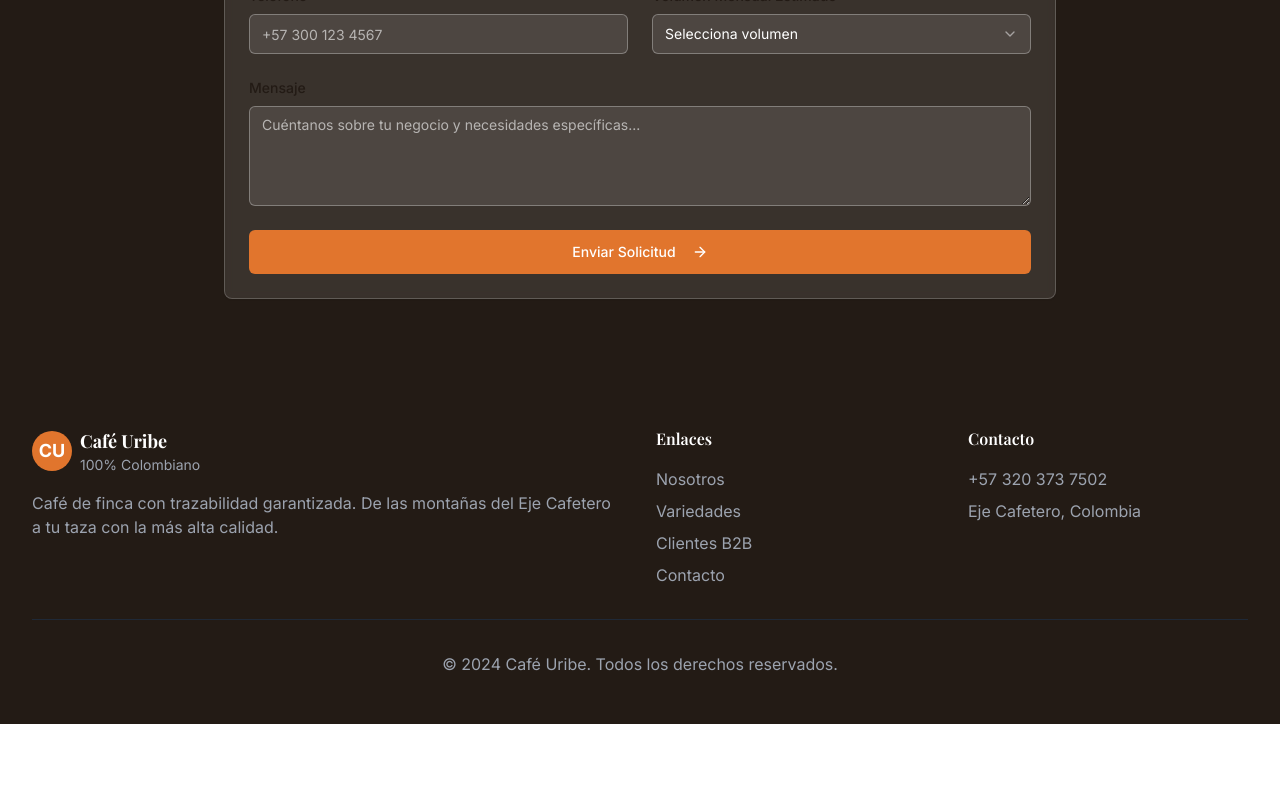
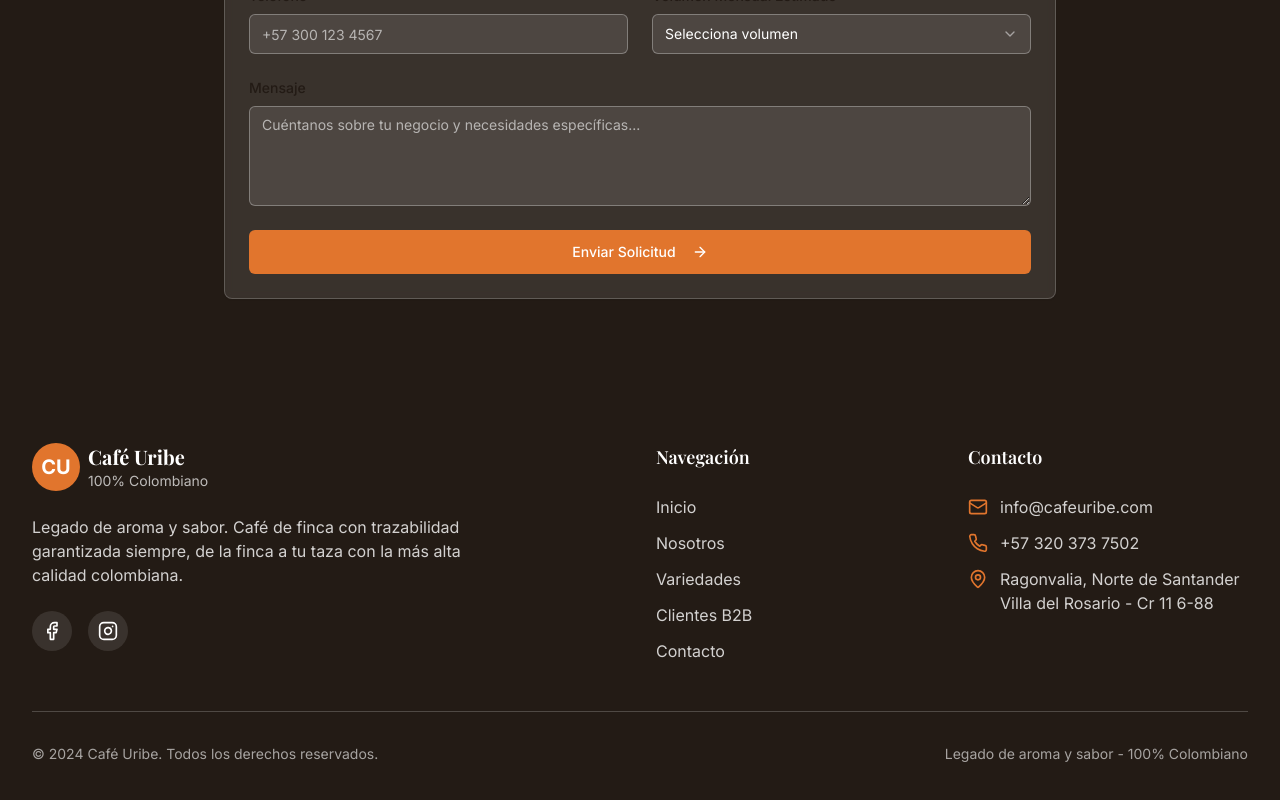
Before and after one commit to juan2004pablo/cafe-uribe, a React (Vite) app: page /clientes-b2b in a window 1280 px wide. Shown: the part 2923-3723 px from the top of the page. Before the commit the page ends 3647 px from the top, so only its background shows below. Built offline with nearby package versions, Linux system fonts and the light colour scheme.

Commit message:
Code edited in Lovable Code Editor
Edited UI in Lovable

```diff
--- a/src/components/Footer.tsx
+++ b/src/components/Footer.tsx
@@ -1,46 +1,99 @@
+
+import { Link } from 'react-router-dom';
+import { Facebook, Instagram, Mail, Phone, MapPin } from 'lucide-react';
 
 const Footer = () => {
   return (
-    <footer className="bg-coffee-brown text-white py-12">
-      <div className="max-w-7xl mx-auto px-4 sm:px-6 lg:px-8">
-        <div className="grid grid-cols-1 md:grid-cols-4 gap-8">
-          <div className="col-span-1 md:col-span-2">
-            <div className="flex items-center space-x-2 mb-4">
-              <div className="w-10 h-10 bg-coffee-orange rounded-full flex items-center justify-center">
-                <span className="text-white font-bold text-lg">CU</span>
+    <footer className="bg-coffee-brown text-white">
+      <div className="max-w-7xl mx-auto px-4 sm:px-6 lg:px-8 py-16">
+        <div className="grid grid-cols-1 md:grid-cols-2 lg:grid-cols-4 gap-8">
+          {/* Logo y descripción */}
+          <div className="lg:col-span-2">
+            <div className="flex items-center space-x-2 mb-6">
+              <div className="w-12 h-12 bg-coffee-orange rounded-full flex items-center justify-center">
+                <span className="text-white font-bold text-xl">CU</span>
               </div>
-              <div>
-                <h3 className="font-bold text-lg">Café Uribe</h3>
-                <p className="text-sm text-gray-400">100% Colombiano</p>
+              <div className="flex flex-col">
+                <span className="font-playfair font-bold text-xl">Café Uribe</span>
+                <span className="text-sm text-white/70">100% Colombiano</span>
               </div>
             </div>
-            <p className="text-gray-400 mb-4">
-              Café de finca con trazabilidad garantizada. De las montañas del Eje Cafetero
-              a tu taza con la más alta calidad.
+            <p className="text-white/80 mb-6 max-w-md">
+              Legado de aroma y sabor. Café de finca con trazabilidad garantizada siempre,
+              de la finca a tu taza con la más alta calidad colombiana.
             </p>
+            <div className="flex space-x-4">
+              <a
+                href="https://www.facebook.com/share/17fEZXoBLy/?mibextid=wwXIfr"
+                target="_blank"
+                rel="noopener noreferrer"
+                className="w-10 h-10 bg-white/10 rounded-full flex items-center justify-center hover:bg-coffee-orange transition-colors"
+              >
+                <Facebook className="w-5 h-5" />
+              </a>
+              <a
+                href="https://www.instagram.com/cafeuribe?igsh=MTNpbW9sZ3c0ODRjNQ==&utm_source=qr"
+                target="_blank"
+                rel="noopener noreferrer"
+                className="w-10 h-10 bg-white/10 rounded-full flex items-center justify-center hover:bg-coffee-orange transition-colors"
+              >
+                <Instagram className="w-5 h-5" />
+              </a>
+            </div>
           </div>
 
+          {/* Navegación */}
           <div>
-            <h4 className="font-semibold mb-4">Enlaces</h4>
-            <ul className="space-y-2 text-gray-400">
-              <li><a href="/nosotros" className="hover:text-coffee-orange">Nosotros</a></li>
-              <li><a href="/variedades" className="hover:text-coffee-orange">Variedades</a></li>
-              <li><a href="/clientes-b2b" className="hover:text-coffee-orange">Clientes B2B</a></li>
-              <li><a href="/contacto" className="hover:text-coffee-orange">Contacto</a></li>
+            <h3 className="font-playfair font-semibold text-lg mb-6">Navegación</h3>
+            <ul className="space-y-3">
+              <li><Link to="/" className="text-white/80 hover:text-coffee-orange transition-colors">Inicio</Link></li>
+              <li><Link to="/nosotros" className="text-white/80 hover:text-coffee-orange transition-colors">Nosotros</Link></li>
+              <li><Link to="/variedades" className="text-white/80 hover:text-coffee-orange transition-colors">Variedades</Link></li>
+              <li><Link to="/clientes-b2b" className="text-white/80 hover:text-coffee-orange transition-colors">Clientes B2B</Link></li>
+              <li><Link to="/contacto" className="text-white/80 hover:text-coffee-orange transition-colors">Contacto</Link></li>
             </ul>
           </div>
 
+          {/* Contacto */}
           <div>
-            <h4 className="font-semibold mb-4">Contacto</h4>
-            <div className="space-y-2 text-gray-400">
-              <p>+57 320 373 7502</p>
-              <p>Eje Cafetero, Colombia</p>
-            </div>
+            <h3 className="font-playfair font-semibold text-lg mb-6">Contacto</h3>
+            <ul className="space-y-3">
+              <li className="flex items-center space-x-3">
+                <Mail className="w-5 h-5 text-coffee-orange" />
+                <a
+                  href="mailto:info@cafeuribe.com"
+                  className="text-white/80 hover:text-coffee-orange transition-colors"
+                >
+                  info@cafeuribe.com
+                </a>
+              </li>
+              <li className="flex items-center space-x-3">
+                <Phone className="w-5 h-5 text-coffee-orange" />
+                <a
+                  href="tel:+573203737502"
+                  className="text-white/80 hover:text-coffee-orange transition-colors"
+                >
+                  +57 320 373 7502
+                </a>
+              </li>
+              <li className="flex items-start space-x-3">
+                <MapPin className="w-5 h-5 text-coffee-orange mt-0.5" />
+                <span className="text-white/80">
+                  Ragonvalia, Norte de Santander<br />
+                  Villa del Rosario - Cr 11 6-88
+                </span>
+              </li>
+            </ul>
           </div>
         </div>
 
-        <div className="border-t border-gray-800 mt-8 pt-8 text-center text-gray-400">
-          <p>&copy; 2024 Café Uribe. Todos los derechos reservados.</p>
+        <div className="border-t border-white/20 mt-12 pt-8 flex flex-col md:flex-row justify-between items-center">
+          <p className="text-white/60 text-sm">
+            © 2024 Café Uribe. Todos los derechos reservados.
+          </p>
+          <p className="text-white/60 text-sm mt-4 md:mt-0">
+            Legado de aroma y sabor - 100% Colombiano
+          </p>
         </div>
       </div>
     </footer>
```
